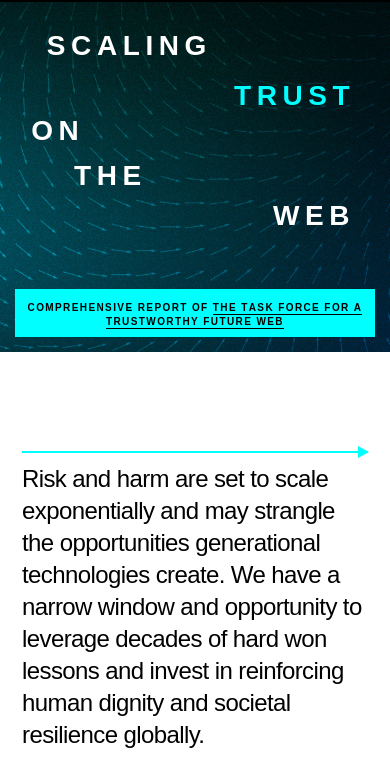
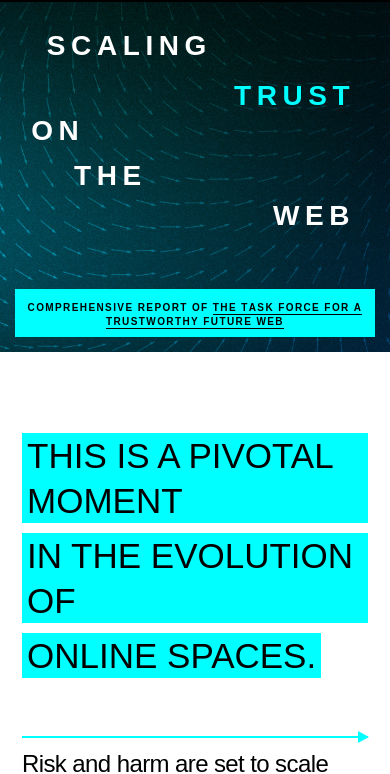
Before and after one commit to atlanticcouncil/trustworthy-future-web., a plain HTML site: page index.html in a window 390 px wide. Shown: the part 78-852 px from the top of the page. Drawn offline with nearby package versions, Linux system fonts and the light colour scheme; a web font is replaced by a local one.

Commit message:
updated styles

```diff
--- a/index.html
+++ b/index.html
@@ -183,6 +183,11 @@
         </section>
         <section id="atl-main-content">
             <div class="container">
+                <h1 class="mobile">
+                    <span>This is a pivotal moment</span>
+                    <span>in the evolution of</span>
+                    <span>online spaces.</span>
+                </h1>
                 <h1>
                     <span>This is a pivotal moment</span>
                     <span>in the evolution of online spaces.</span>
```
